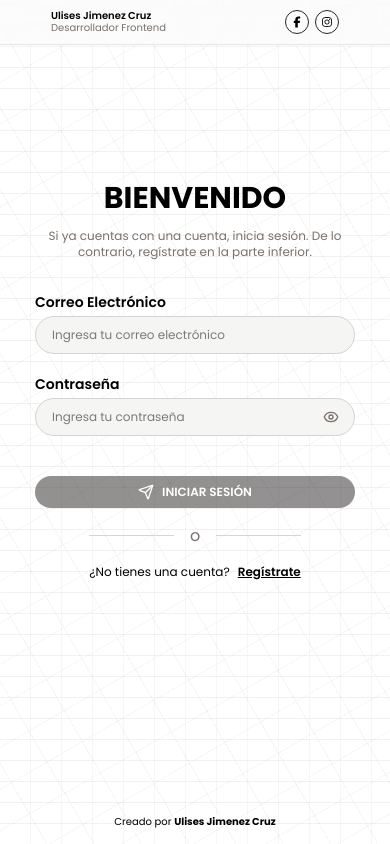
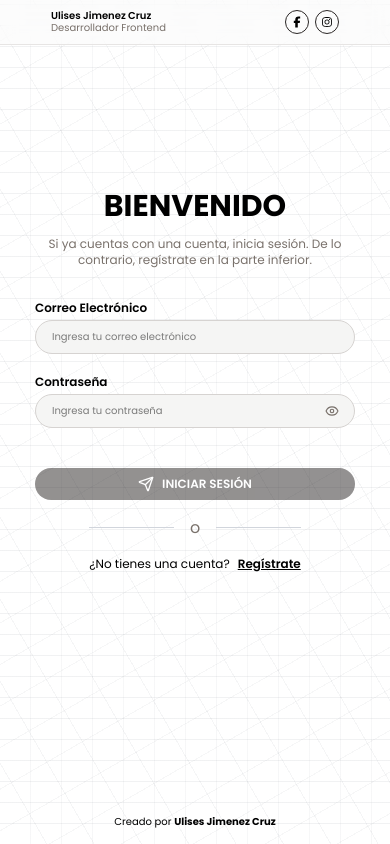
Before and after one commit to 54Alexzen/practice-login-nextjs, a Next.js app: page / in a window 390 px wide. Built offline with nearby package versions, Linux system fonts and the light colour scheme.

Commit message:
fix(input): Ajustar clases de estilo para mejorar la responsividad y la visualización del componente Input

```diff
--- a/src/components/ui/Input.tsx
+++ b/src/components/ui/Input.tsx
@@ -17,7 +17,7 @@ export const Input = forwardRef<HTMLInputElement, InputProps>(
       <div className="flex flex-col gap-1 relative mt-5 w-full">
         <label
           htmlFor={props.id}
-          className="sm:text-base text-sm font-semibold"
+          className="md:text-base sm:text-sm text-xs font-semibold"
         >
           {label}
         </label>
@@ -25,7 +25,7 @@ export const Input = forwardRef<HTMLInputElement, InputProps>(
           <input
             ref={ref}
             type={inputType}
-            className={`border border-stone-300 bg-stone-100 px-4 py-2.5 w-full sm:text-sm text-xs rounded-full`}
+            className={`border border-stone-300 bg-stone-100 px-4 py-2.5 w-full md:text-sm sm:text-xs text-2xs rounded-full`}
             {...props}
           />
           {type === "password" && (
@@ -35,15 +35,15 @@ export const Input = forwardRef<HTMLInputElement, InputProps>(
               className="absolute right-4 top-1/2 transform -translate-y-1/2 text-stone-500 hover:text-stone-700 transition-all duration-200 cursor-pointer"
             >
               {showPassword ? (
-                <EyeOff className="size-4" />
+                <EyeOff className="sm:size-4 size-3.5" />
               ) : (
-                <Eye className="size-4" />
+                <Eye className="sm:size-4 size-3.5" />
               )}
             </button>
           )}
         </div>
         {error && (
-          <p className="text-red-500 sm:text-xs tex2x absolute -bottom-4">
+          <p className="text-red-500 md:text-xs text-2xs absolute -bottom-4">
             *{error}
           </p>
         )}
```
